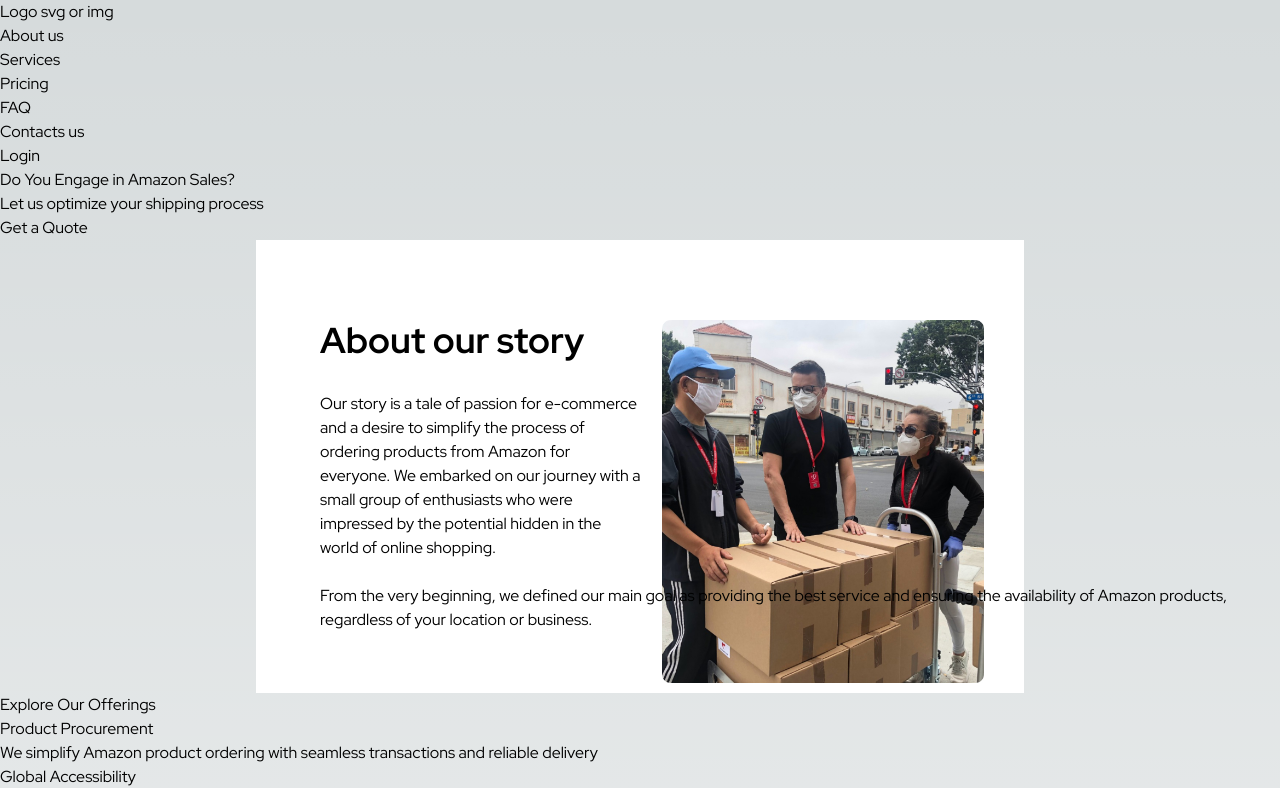
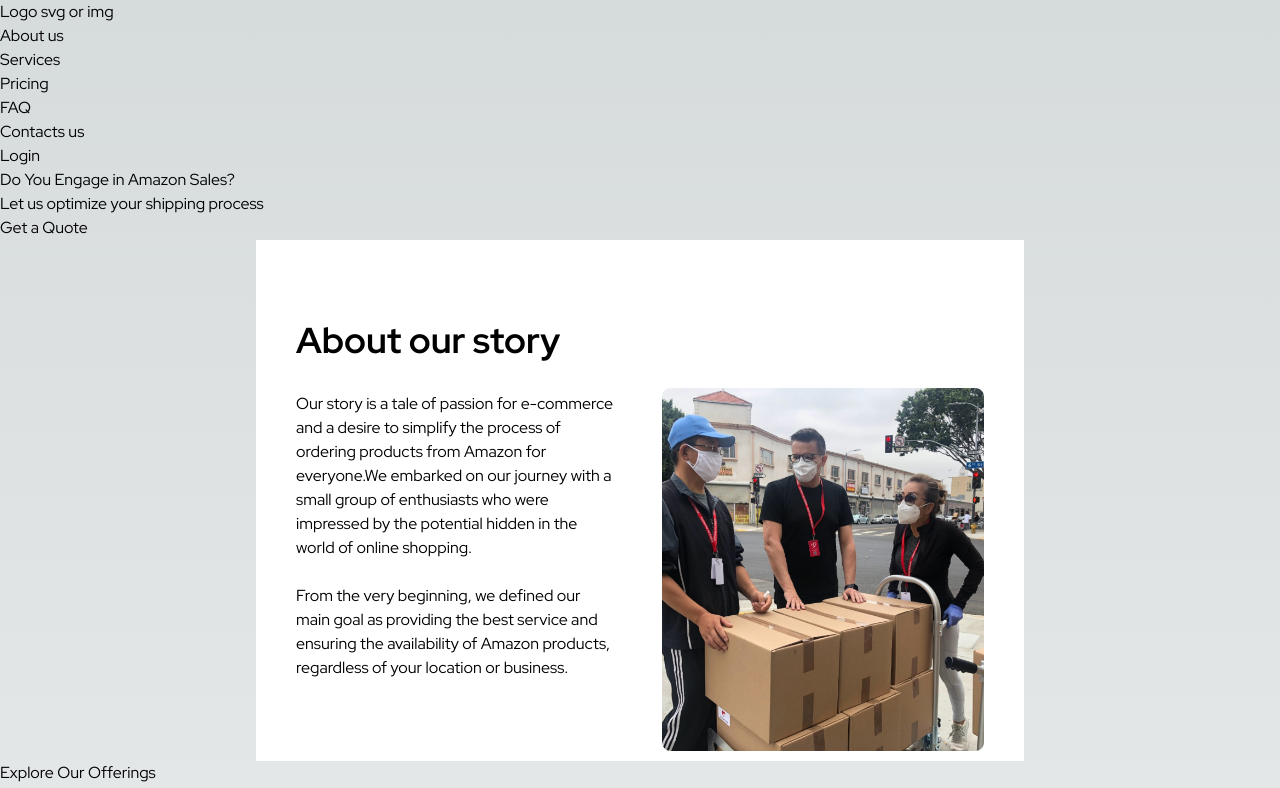
Before and after one commit to korvan17/nevadaFrontend, a Next.js app: page / in a window 1280 px wide. Shown: the top 788 px of the page. Built offline with nearby package versions, Linux system fonts and the light colour scheme.

Commit message:
Add position to tablet and desktop elements

```diff
--- a/src/components/About/About.jsx
+++ b/src/components/About/About.jsx
@@ -5,18 +5,18 @@ import about2 from "../../../public/images/about2-mobile-1x.jpg";
 
 export default function About() {
   return (
-    <div className="w-full flex desktop:relative tablet:flex-row-reverse desktop:flex-row tablet:max-w-screen-tablet desktop:max-w-screen-desktop mx-auto desktop:items-center desktop:gap-x-6 bg-white text-black tablet:pt-20 desktop:pt-0 tablet:pb-[10px] desktop:pb-0 tablet:px-10">
+    <div className="tablet:justify-between w-full flex desktop:relative tablet:flex-row-reverse desktop:flex-row mobile:max-w-screen-mobile tablet:max-w-screen-tablet desktop:max-w-screen-desktop mx-auto desktop:items-center desktop:gap-x-6 bg-white text-black tablet:pt-20 tablet:pb-[10px] tablet:px-10 desktop:px-[120px] desktop:pb-0 desktop:pt-[120px]">
       <Image
         src={about}
         alt="about img"
-        className="flex tablet:ml-5 w-full max-w-[164px] h-[199px] tablet:max-w-[322px] tablet:h-[363px] desktop:max-w-[588px] desktop:h-[663px] bg-slate-600  desktop:ml-[120px] tablet:mt-0 desktop:mt-[120px]"
+        className="flex desktop:ml-0 w-full max-w-[164px] h-[199px] tablet:max-w-[322px] tablet:h-[363px] desktop:max-w-[588px] desktop:h-[663px] bg-slate-600  tablet:mt-[68px]"
       />
       <Image
         src={about2}
         alt="about2 img"
         className="w-full max-w-[164px] h-[199px] tablet:invisible tablet:absolute"
       />
-      <div className="w-full items-start  max-w-[164px] tablet:max-w-[322px] desktop:max-w-[588px]">
+      <div className="flex flex-col  w-full max-w-[164px] tablet:max-w-[322px] desktop:max-w-[588px]">
         <h2 className="flex text-4xl desktop:text-5xl font-bold not-italic justify-start mb-8">
           About our story
         </h2>
@@ -25,28 +25,24 @@ export default function About() {
             <p className="">
               Our story is a tale of passion for e-commerce and a desire to
               simplify the process of ordering products from Amazon for
-              everyone.{" "}
-              <span>
-                We embarked on our journey with a small group of enthusiasts who
-                were impressed by the potential hidden in the world of online
-                shopping.
-              </span>
+              everyone.We embarked on our journey with a small group of
+              enthusiasts who were impressed by the potential hidden in the
+              world of online shopping.
             </p>
           </li>
-          <li className="mb-6 absolute invisible tablet:visible desktop:visible">
+          <li className="collapse absolute tablet:static tablet:visible desktop:mb-6 desktop:max-w-[588px]">
             <p>
               From the very beginning, we defined our main goal as providing the
               best service and ensuring the availability of Amazon products,
-              regardless of your location or business.
-              <span className="tablet:invisible tablet:absolute">
-                {" "}
+              regardless of your location or business.{""}
+              <span className="tablet:invisible tablet:absolute desktop:visible desktop:static">
                 We see our role in facilitating access to a wide range of
                 products from the global Amazon network, helping our customers
                 achieve their goals.
               </span>
             </p>
           </li>
-          <li className="absolute invisible desktop:visible tablet:absolute desktop:max-w-[588px]">
+          <li className="collapse absolute tablet:collapse tablet:absolute desktop:visible desktop:max-w-[588px]">
             <p>
               Today, we take pride in being a trusted bridge between individuals
               and businesses worldwide and the vast world of Amazon. Our mission
```
